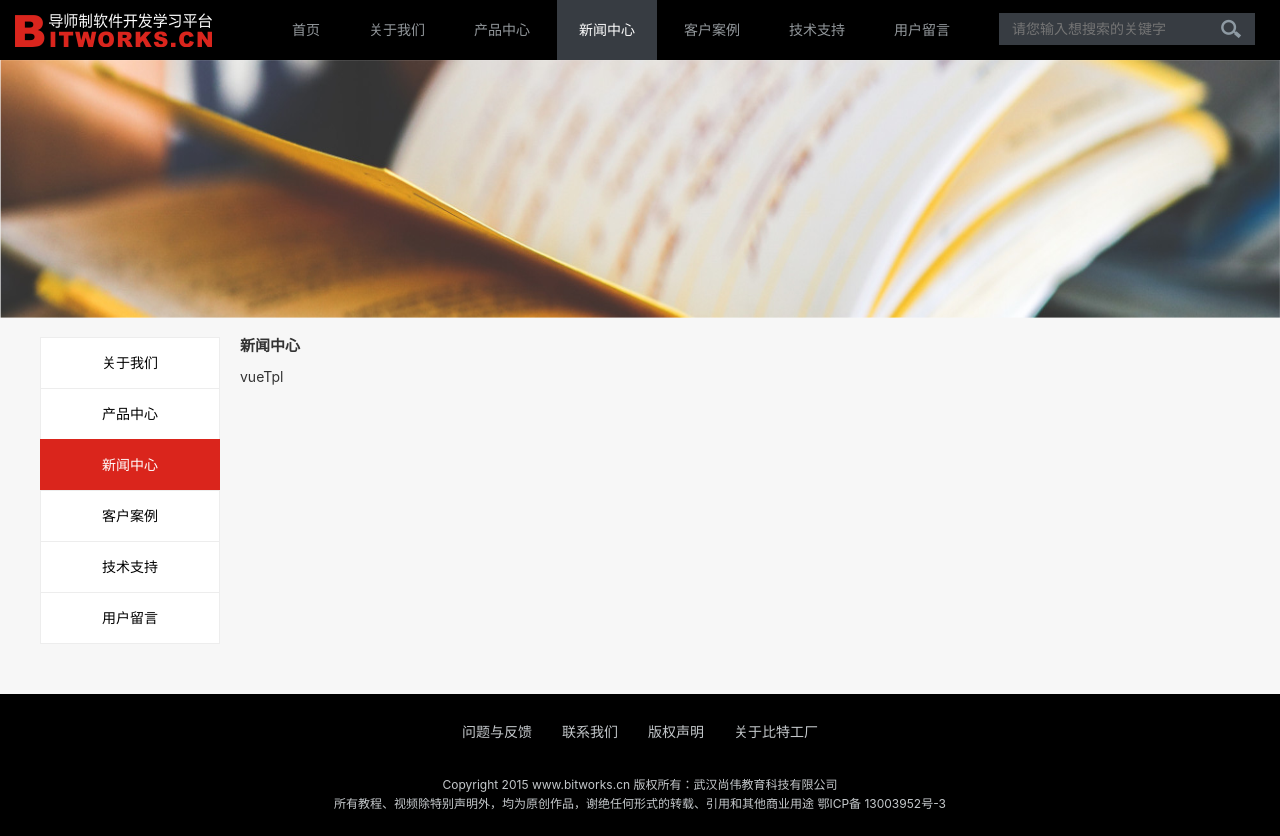
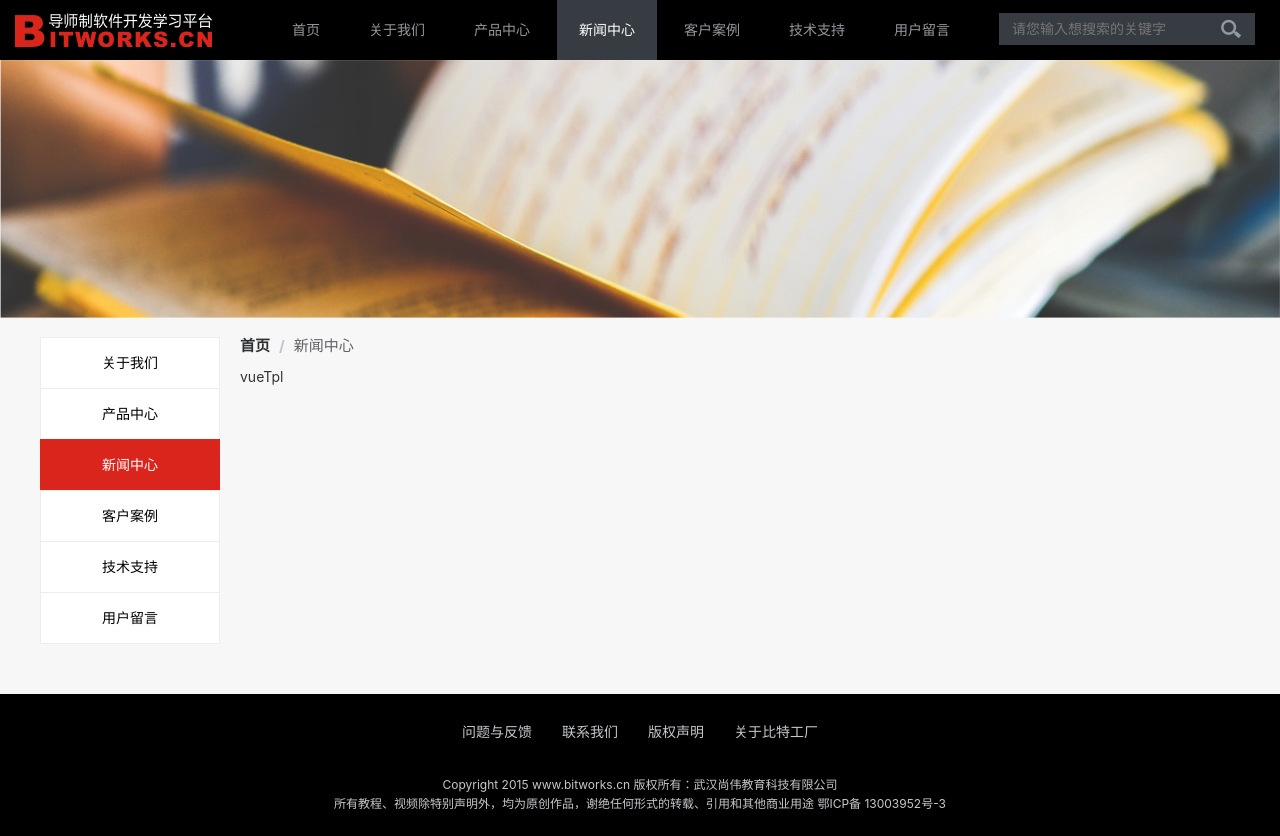
Before and after one commit to Hyhello/decorate-wep, a Vue app: page /#/news in a window 1280 px wide. Built offline with nearby package versions, Linux system fonts and the light colour scheme.

Commit message:
调整面包屑

```diff
--- a/src/components/breadcrumb/breadcrumb-item.vue
+++ b/src/components/breadcrumb/breadcrumb-item.vue
@@ -26,22 +26,40 @@
 </style>
 <template>
     <span class="breadcrumb-item__panel">
-        <router-link class="breadcrumb-item__inner" :class="{'is-link': !!this.to}" :tag="linkTag" :to="to">首页</router-link>
-        <span class="breadcrumb-item__separator">/</span>
+        <router-link class="breadcrumb-item__inner" :class="{'is-link': !!this.to}" :tag="linkTag" :to="to"><slot></slot></router-link>
+        <span class="breadcrumb-item__separator">{{separator}}</span>
     </span>
 </template>
 <script>
     export default {
-        name: 'breadcrumbItem',
+        name: 'BreadcrumbItem',
         props: {
             to: {
                 type: [Object, String],
                 default: ''
             }
         },
+        data () {
+            return {
+                separator: ''
+            };
+        },
         computed: {
             linkTag () {
                 return this.to ? 'a' : 'span';
+            },
+            hasParent () {
+                return this.$parent.$options.name === 'Breadcrumb';
+            }
+        },
+        mounted () {
+            this.updateSeparator();
+        },
+        methods: {
+            updateSeparator () {
+                if (this.hasParent) {
+                    this.separator = this.$parent.separator;
+                }
             }
         }
     };
--- /dev/null
+++ b/src/components/breadcrumb/breadcrumb.js
@@ -0,0 +1,30 @@
+/**
+ * 作者：yeshengqiang
+ * 时间：2018-05-17
+ * 描述：面包屑
+ */
+ import './breadcrumb.scss';
+ export default {
+    name: 'Breadcrumb',
+    props: {
+        tag: {
+            type: String,
+            default: 'div'
+        },
+        separator: {
+            type: String,
+            default: '/'
+        }
+    },
+    render (h) {
+        return h(this.tag, {
+            'class': [
+                'breadcrumb-panel'
+            ],
+            attrs: {
+                'aria-label': 'breadcrumb',
+                'rule': 'navigation'
+            }
+        }, [this.$slots.default]);
+    }
+ };
--- /dev/null
+++ b/src/components/breadcrumb/breadcrumb.scss
@@ -0,0 +1,16 @@
+/**
+ * 作者：yeshengqiang
+ * 时间：2018-05-17
+ * 描述：面包屑
+ */
+.breadcrumb-panel {
+    font-size: 14px;
+    line-height: 1;
+    background-color: transparent;
+    zoom: 1;
+    &::after {
+        content: '';
+        display: block;
+        clear: both;
+    }
+}
--- a/src/components/breadcrumb/breadcrumb.vue
+++ /dev/null
@@ -1,34 +0,0 @@
-/**
- * 作者：yeshengqiang
- * 时间：2018-05-17
- * 描述：面包屑
- */
-<style lang="scss" scoped>
-    .breadcrumb-panel {
-        font-size: 14px;
-        line-height: 1;
-        background-color: transparent;
-        zoom: 1;
-        &::after {
-            content: '';
-            display: block;
-            clear: both;
-        }
-    }
-</style>
-<template>
-    <div class="breadcrumb-panel" aria-label="breadcrumb" role="navigation">
-        <slot></slot>
-    </div>
-</template>
-<script>
-    export default {
-        name: 'breadcrumb',
-        props: {
-            separator: {
-                type: String,
-                default: '/'
-            }
-        }
-    };
-</script>
--- /dev/null
+++ b/src/components/breadcrumb/index.js
@@ -0,0 +1,4 @@
+import Breadcrumb from './breadcrumb.js';
+import BreadcrumbItem from './breadcrumb-item.vue';
+
+export { Breadcrumb, BreadcrumbItem };
--- a/src/components/contentTpl/contentTpl.vue
+++ b/src/components/contentTpl/contentTpl.vue
@@ -26,15 +26,12 @@
                 width: 1000px;
                 float: right;
                 .query_title {
+                    font-weight: normal;
                     line-height: 16px;
                     height: 16px;
                     font-size: 15px;
                     margin-bottom: 15px;
                     position: relative;
-                    .breadcrumb {
-                        display: inline-block;
-                        position: absolute;
-                    }
                 }
                 .right_content {
                     width: 980px;
@@ -45,6 +42,8 @@
     .breadcrumb-enter-active,
     .breadcrumb-leave-active {
         transition: all .5s;
+        display: inline-block;
+        position: absolute;
     }
 
     .breadcrumb-enter,
@@ -60,11 +59,14 @@
                 <slot name="left"></slot>
             </div>
             <div class="query_right">
-                <transition-group class="query_title" tag="h2" name="breadcrumb">
-                    <span class="breadcrumb" v-if="$route.fullPath === `/${item.path}`" v-for="item in routerList" :key="item.path">
-                        {{$route.meta.title}}
-                    </span>
-                </transition-group>
+                <breadcrumb tag="h2" class="query_title">
+                    <breadcrumb-item to="/home">首页</breadcrumb-item>
+                    <transition-group name="breadcrumb">
+                        <breadcrumb-item v-if="$route.fullPath === `/${item.path}`" v-for="item in routerList" :key="item.path">
+                            {{$route.meta.title}}
+                        </breadcrumb-item>
+                    </transition-group>
+                </breadcrumb>
                 <div class="right_content">
                     <slot name="right"></slot>
                 </div>
@@ -73,8 +75,11 @@
     </div>
 </template>
 <script>
+    import { BreadcrumbItem, Breadcrumb } from '../breadcrumb';
+
     export default {
         name: 'contentTpl',
+        components: { BreadcrumbItem, Breadcrumb },
         data () {
             return {
                 clientHeight: 0
--- a/src/components/index.js
+++ b/src/components/index.js
@@ -13,7 +13,6 @@
  import { Carousel, CarouselItem } from './Carousel';
  import contentTpl from './contentTpl/contentTpl.vue';
  import backTop from './backTop/backTop.vue';
- import breadcrumb from './breadcrumb/breadcrumb.vue';
- import breadcrumbItem from './breadcrumb/breadcrumb-item.vue';
+ import { Breadcrumb, BreadcrumbItem } from './breadcrumb';
 
- export { hyHeader, hyFooter, hyBanner, hySwiper, hyNews, Carousel, CarouselItem, navLeft, contentTpl, backTop, breadcrumb, breadcrumbItem };
+ export { hyHeader, hyFooter, hyBanner, hySwiper, hyNews, Carousel, CarouselItem, navLeft, contentTpl, backTop, Breadcrumb, BreadcrumbItem };
--- a/src/view/comText.vue
+++ b/src/view/comText.vue
@@ -44,15 +44,15 @@
             </carousel-item>
         </Carousel> -->
         <breadcrumb>
-            <breadcrumb-item to="/home"></breadcrumb-item>
+            <breadcrumb-item to="/home">首页</breadcrumb-item>
         </breadcrumb>
     </div>
 </template>
 <script>
-    import { Carousel, CarouselItem, breadcrumbItem, breadcrumb } from '@/components';
+    import { Carousel, CarouselItem, BreadcrumbItem, Breadcrumb } from '@/components';
 
     export default {
-        components: { Carousel, CarouselItem, breadcrumbItem, breadcrumb },
+        components: { Carousel, CarouselItem, BreadcrumbItem, Breadcrumb },
         data () {
             return {
                 currentValue: 2
```
